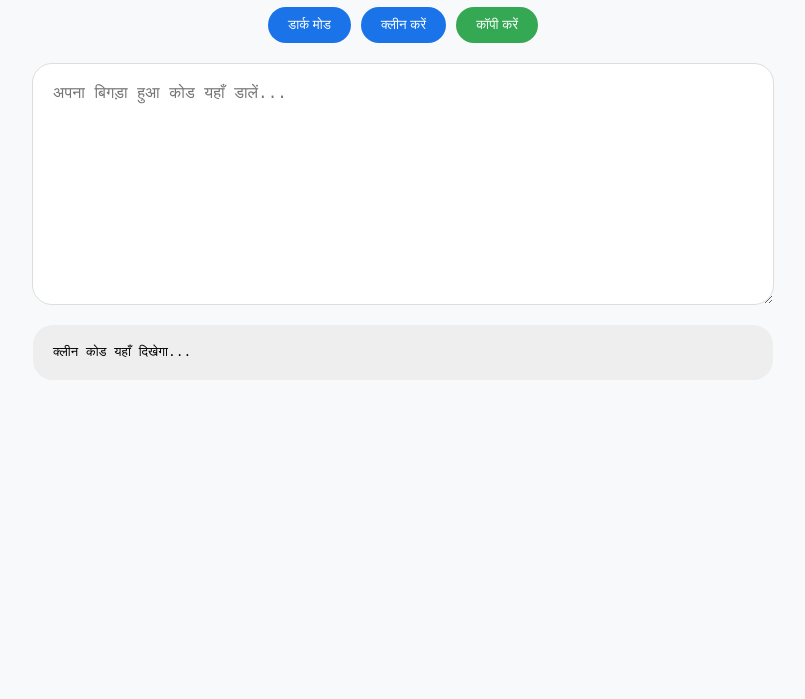
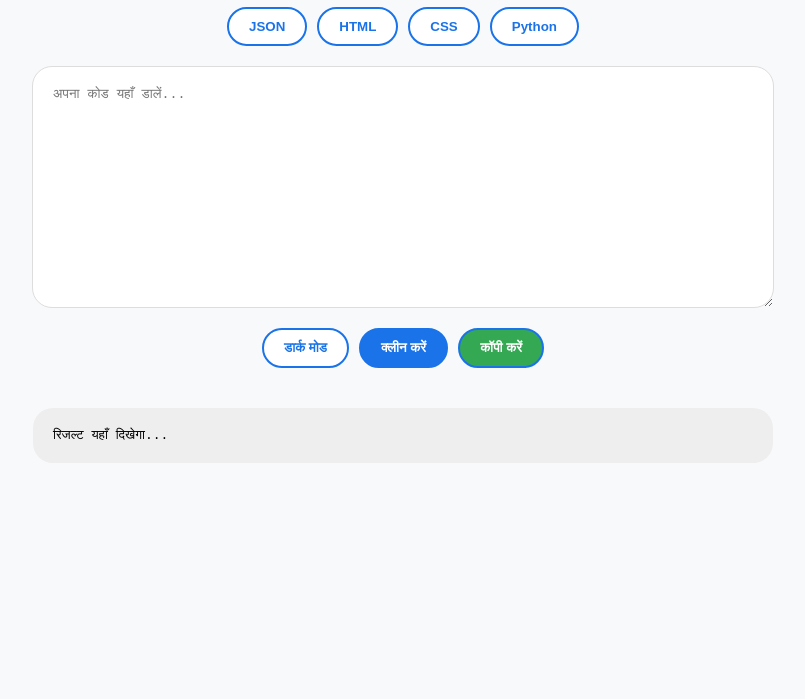
Before and after one commit to bsisbrand143-bot/CleanCodeHub, a plain HTML site: page index.html in a window 1280 px wide. Shown: the part 101-800 px from the top of the page, without its empty margins (237-1042 px from the left). Drawn offline with Linux system fonts and the light colour scheme.

Commit message:
Update index.html

```diff
--- a/index.html
+++ b/index.html
@@ -4,56 +4,69 @@
 <head>
     <meta charset="UTF-8">
     <meta name="viewport" content="width=device-width, initial-scale=1.0">
-    <title>CleanCodeHub</title>
+    <title>CleanCodeHub - Pro</title>
     <style>
         body { font-family: sans-serif; background-color: #f8f9fa; display: flex; flex-direction: column; align-items: center; padding: 20px; transition: background 0.3s; }
-        h1 { color: #202124; }
-        .controls { display: flex; gap: 10px; margin-bottom: 20px; }
-        textarea { width: 100%; max-width: 700px; height: 200px; padding: 20px; border-radius: 20px; border: 1px solid #ddd; background-color: white; font-size: 16px; outline: none; }
+        .lang-group, .action-group { display: flex; gap: 10px; margin-bottom: 20px; flex-wrap: wrap; justify-content: center; }
+        button { padding: 10px 20px; border-radius: 20px; border: 2px solid #1a73e8; background: white; color: #1a73e8; font-weight: bold; cursor: pointer; }
+        button.active { background-color: #1a73e8; color: white; }
+        textarea { width: 100%; max-width: 700px; height: 200px; padding: 20px; border-radius: 20px; border: 1px solid #ddd; }
         #result { width: 100%; max-width: 700px; padding: 20px; background-color: #eee; border-radius: 20px; margin-top: 20px; white-space: pre-wrap; font-family: monospace; }
-        button { padding: 10px 20px; border-radius: 20px; border: none; cursor: pointer; background-color: #1a73e8; color: white; }
         body.dark-mode { background-color: #121212; color: white; }
-        body.dark-mode #result { background-color: #333; }
     </style>
 </head>
 <body>
 
     <h1>CleanCodeHub</h1>
 
-    <div class="controls">
-        <button onclick="toggleDarkMode()">डार्क मोड</button>
-        <button onclick="cleanCode()">क्लीन करें</button>
-        <button onclick="copyCode()" style="background-color: #34a853;">कॉपी करें</button>
+    <!-- भाषा के बटन ऊपर -->
+    <div class="lang-group">
+        <button onclick="selectLang(this, 'JSON')">JSON</button>
+        <button onclick="selectLang(this, 'HTML')">HTML</button>
+        <button onclick="selectLang(this, 'CSS')">CSS</button>
+        <button onclick="selectLang(this, 'Python')">Python</button>
     </div>
 
-    <textarea id="codeInput" placeholder="अपना बिगड़ा हुआ कोड यहाँ डालें..."></textarea>
-    <pre id="result">क्लीन कोड यहाँ दिखेगा...</pre>
+    <textarea id="codeInput" placeholder="अपना कोड यहाँ डालें..."></textarea>
+
+    <!-- एक्शन बटन नीचे -->
+    <div class="action-group" style="margin-top: 20px;">
+        <button onclick="toggleDarkMode()">डार्क मोड</button>
+        <button onclick="cleanCode()" style="background-color: #1a73e8; color: white;">क्लीन करें</button>
+        <button onclick="copyCode()" style="background-color: #34a853; color: white;">कॉपी करें</button>
+    </div>
+
+    <pre id="result">रिजल्ट यहाँ दिखेगा...</pre>
 
     <script>
-        function toggleDarkMode() {
-            document.body.classList.toggle('dark-mode');
+        let selectedLang = 'JSON';
+
+        function selectLang(btn, lang) {
+            document.querySelectorAll('.lang-group button').forEach(b => b.classList.remove('active'));
+            btn.classList.add('active');
+            selectedLang = lang;
         }
+
+        function toggleDarkMode() { document.body.classList.toggle('dark-mode'); }
 
         function cleanCode() {
             let input = document.getElementById('codeInput').value;
-            if (!input.trim()) {
-                alert("भाई, कुछ कोड तो लिखो!");
-                return;
+            if (!input.trim()) { alert("पहले कोड तो डालो भाई!"); return; }
+
+            let result = "";
+            if (selectedLang === 'JSON') {
+                try {
+                    let obj = JSON.parse(input);
+                    result = JSON.stringify(obj, null, 4);
+                } catch(e) { result = "Error: गलत JSON है!"; }
+            } else {
+                result = input.split('\n').map(l => l.trim()).filter(l => l !== "").join('\n');
             }
-            let cleaned = input.split('\n')
-                               .map(line => line.trim())
-                               .filter(line => line !== "")
-                               .join('\n');
-            document.getElementById('result').textContent = cleaned;
+            document.getElementById('result').textContent = result;
         }
 
         function copyCode() {
-            let resultText = document.getElementById('result').textContent;
-            if (resultText === "क्लीन कोड यहाँ दिखेगा..." || resultText === "") {
-                alert("पहले कोड क्लीन तो करो!");
-                return;
-            }
-            navigator.clipboard.writeText(resultText);
+            navigator.clipboard.writeText(document.getElementById('result').textContent);
             alert("कॉपी हो गया!");
         }
     </script>
```
